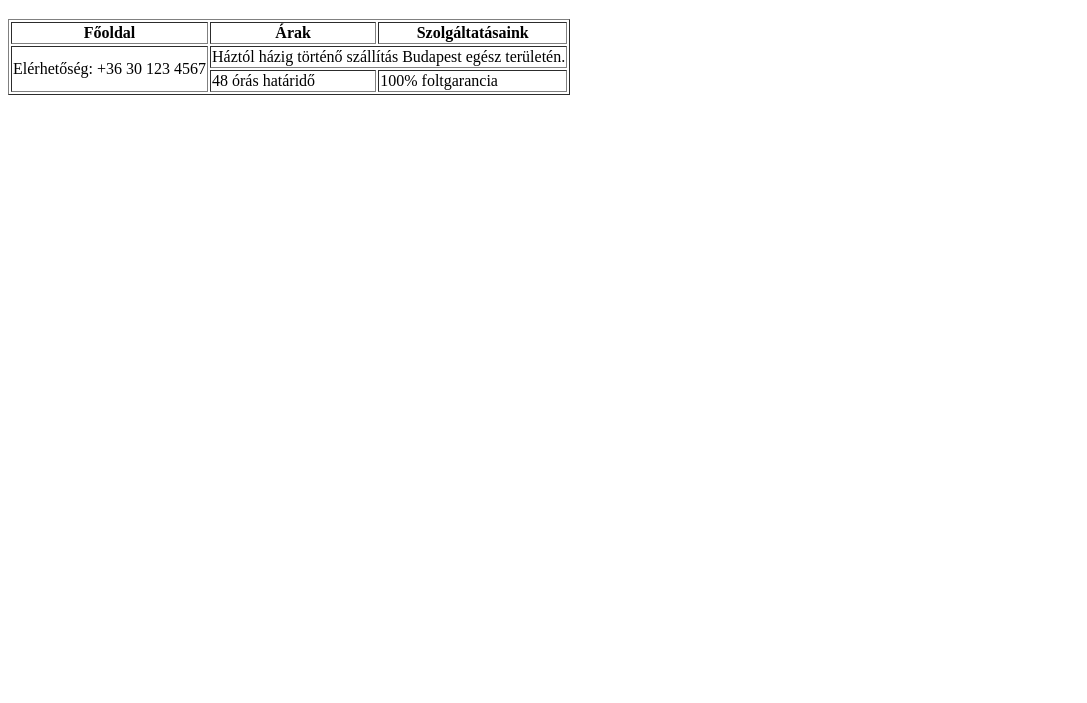
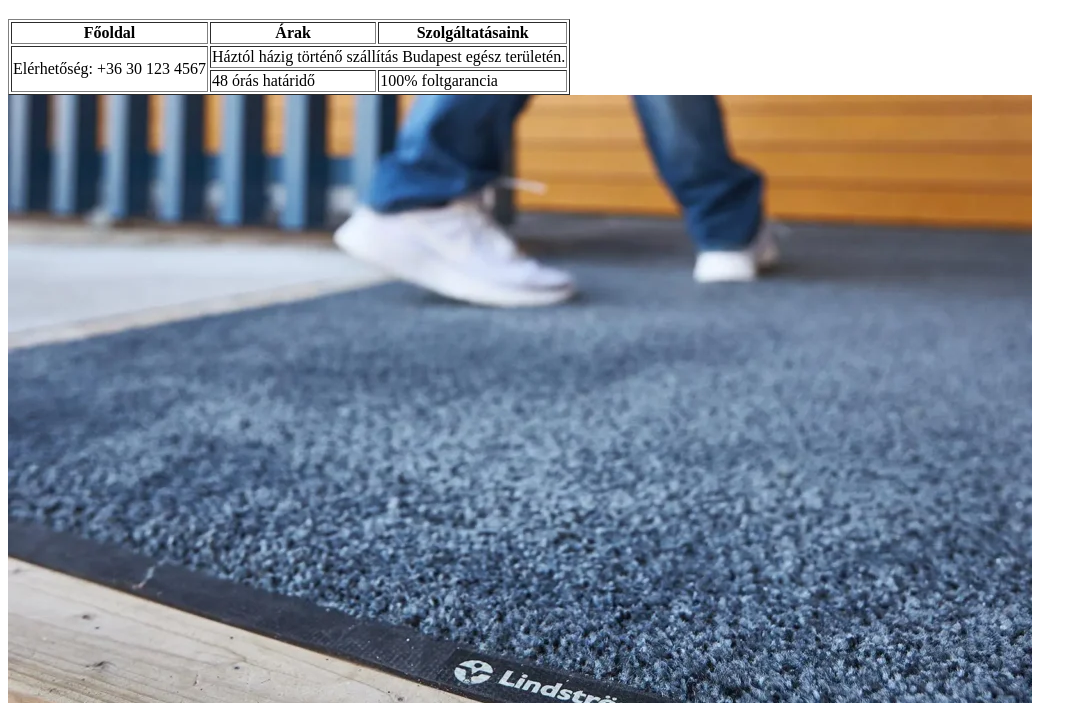
Before and after one commit to szabi180/szonyeg, a plain HTML site: page szolgaltatasaink.html in a window 1280 px wide. Shown: the part 97-800 px from the top of the page, without its empty margins (0-1087 px from the left). Drawn offline with Linux system fonts and the light colour scheme.

Commit message:
kép hozzáadása

```diff
--- a/szolgaltatasaink.html
+++ b/szolgaltatasaink.html
@@ -36,6 +36,8 @@
 			</tr>
 		</tbody>
 	</table>
+
+	<img src="img/szolgaltatasok.webp" alt="kép">
 </body>
 
 </html>
```
